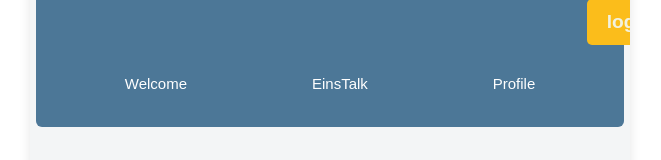
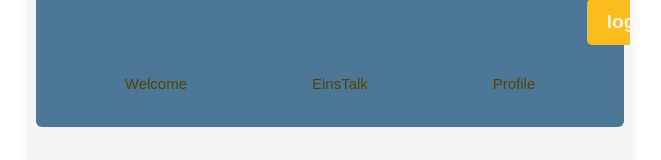
Before and after one commit to yoske208/Einstalk-fork, a React (Vite) app in the folder Client/: page / in a window 1280 px wide. Shown: the part 146-306 px from the top of the page, without its empty margins (313-974 px from the left). Built offline with nearby package versions, Linux system fonts and the light colour scheme; no server answers.

Commit message:
css for links

```diff
--- a/Client/src/index.css
+++ b/Client/src/index.css
@@ -11,7 +11,7 @@
 
 a {
   font-weight: 500;
-  color: white;
+  color: #554206;
   text-decoration: inherit;
   font-size: 15px;
 }
```
